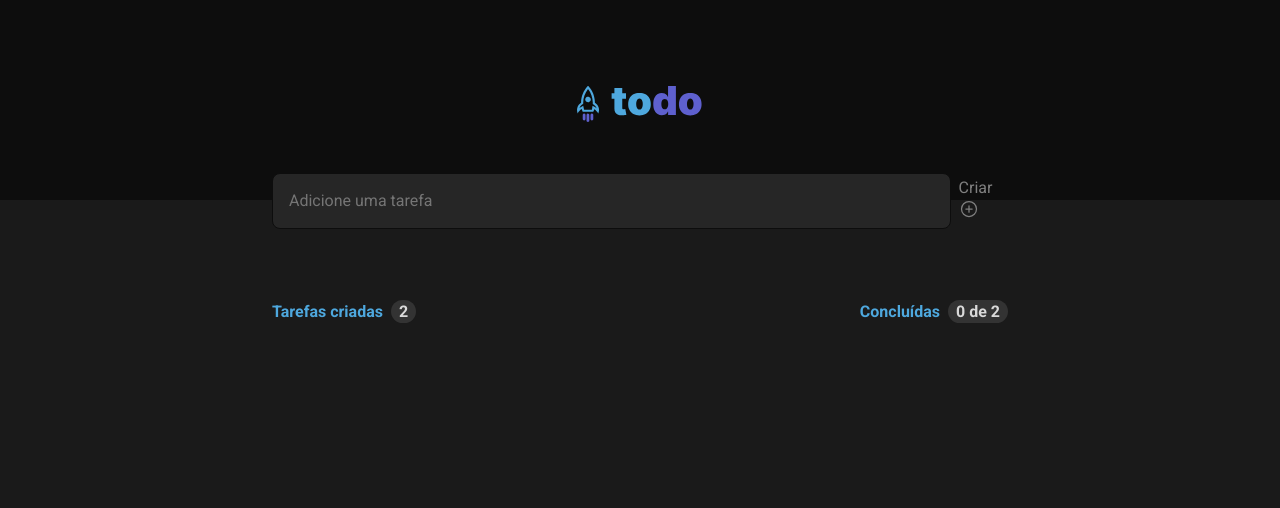
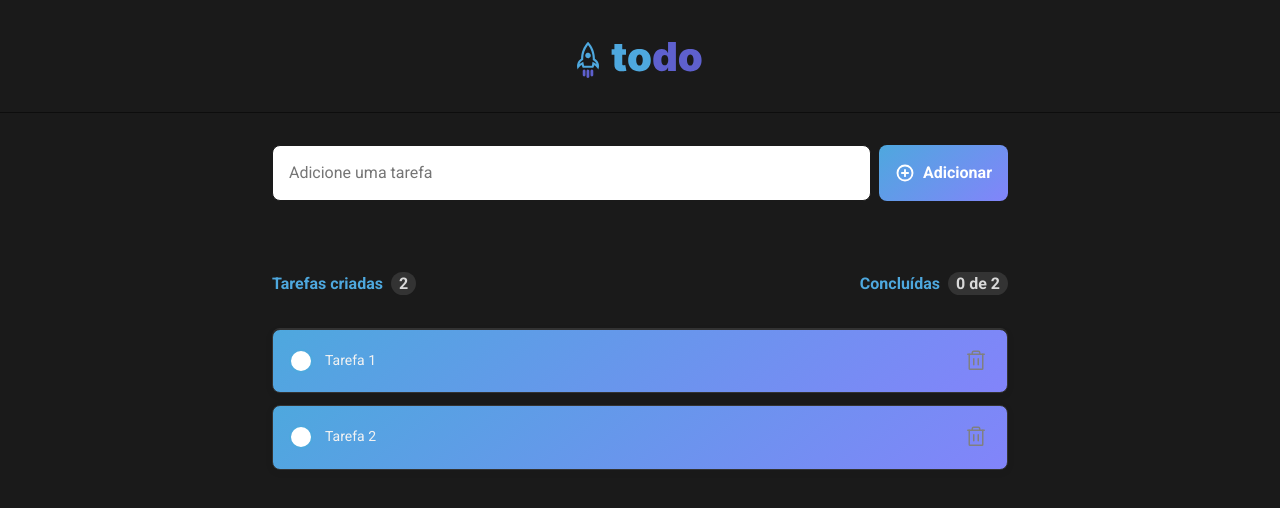
Before and after one commit to alefealves/desafio-react, a React (Vite) app: page / in a window 1280 px wide. Shown: the top 508 px of the page. Built offline with nearby package versions, Linux system fonts and the light colour scheme.

Commit message:
Correcao de bugs e aplicacao de estilos

```diff
--- a/src/App.tsx
+++ b/src/App.tsx
@@ -41,14 +41,15 @@ export function App() {
     setNewTask(event.target.value);
   };
 
-  const handleCreateTask = (event: any) => {
+  const handleCreateTask = (event: React.FormEvent) => {
     event.preventDefault();
+    if (!newTask.trim()) return;
 
-    setTasks([
-      ...tasks,
+    setTasks(prevTasks => [
+      ...prevTasks,
       {
         id: uuidv4(),
-        title: newTask,
+        title: newTask.trim(),
         isDeleted: false,
         isCompleted: false,
       },
@@ -57,23 +58,21 @@ export function App() {
   };
 
   const completeTask = (id: string) => {
-    const tasksWithoutCompleteOne = tasks.map((task: Task) =>
-      task.id === id ? { ...task, isCompleted: true } : task
+    setTasks(prevTasks =>
+      prevTasks.map(task =>
+        task.id === id ? { ...task, isCompleted: true } : task
+      )
     );
-
-    setTasks(tasksWithoutCompleteOne);
   };
 
   const deleteTask = (id: string) => {
-    const taskssWithoutDeleteOne = tasks.filter((task: Task) => task.id !== id);
-
-    setTasks(taskssWithoutDeleteOne);
+    setTasks(prevTasks => prevTasks.filter(task => task.id !== id));
   };
 
   useEffect(() => {
-  const completed = tasks.filter((task: Task) => task.isCompleted).length;
-  setTotalCompleted(completed);
-}, [tasks]);
+    const completed = tasks.filter((task: any) => task.isCompleted).length;
+    setTotalCompleted(completed);
+  }, [tasks]);
 
 
   return (
@@ -82,15 +81,17 @@ export function App() {
       <main className={styles.wrapper}>
         <form className={styles.newText} onSubmit={handleCreateTask}>
           <input
+            id="newTask"
+            name="newTask"
             type="text"
             placeholder="Adicione uma tarefa"
             value={newTask}
             onChange={handleNewTaskChange}
             required
           />
-          <button type="submit">
-            Criar
-            <PlusCircle size={20} />
+          <button type="submit" className={styles.newButton}>
+            <PlusCircle size={20} weight="bold"/>
+            Adicionar
           </button>
         </form>
         <div className={styles.content}>
@@ -111,6 +112,7 @@ export function App() {
             {tasks.length > 0 ? (
               tasks.map((task: Task) => (
                   <Task
+                    key={task.id}
                     id={task.id}
                     checked={task.isCompleted}
                     title={task.title}
--- a/src/app.module.css
+++ b/src/app.module.css
@@ -6,7 +6,7 @@
   grid-template-columns: 1fr;
   gap: 0.5rem;
   align-items: flex-start;
-  margin-top: -1.6875rem
+  margin-top: 2rem
 }
 
 .newText {
@@ -17,26 +17,28 @@
 
 .newText input {
   width: 100%;
-  background: var(--gray-500);
-  color: var(--gray-300);
+  background: #ffffff;
+  color: #000000;
   border-radius: 8px;
   padding: 1rem;
-  border: 1px solid var(--gray-700);
+  transition: box-shadow 0.2s;
+  border: 1px solid var(--gray-600);
 }
 
 .newText input:focus {
-  color: var(--gray-100);
+  color: #000000;
+  outline: none;
+  box-shadow: 0 0 0 2px var(--blue-300);
 }
 
-.newText button {
+.newButton {
   border-radius: 8px;
   border: 0;
   cursor: pointer;
-  background: var(--blue-500);
-  color: var(--gray-100);
+  background: linear-gradient(140deg, #4EA8DE, #8284FA);
+  color: white;
   padding: 1rem;
   font-weight: bold;
-
   display: flex;
   align-items: center;
   justify-content: center;
@@ -44,9 +46,14 @@
   transition: background 0.1s;
 }
 
-.newText button:hover {
-  background: var(--blue-300);
+.newButton:hover {
+  background: linear-gradient(140deg, #5eb8ee, #9294fa);
 }
+
+.newButton:active {
+  transform: scale(0.98);
+}
+
 
 .content {
   margin-top: 4rem;
@@ -75,14 +82,12 @@
 .contentBox {
   border-radius: 8px;
   border-top: 1px solid var(--gray-400);
-
   display: flex;
   flex-direction: column;
   justify-content: center;
   align-items: center;
   align-self: stretch;
-
-  margin-top: -66.5rem;
+  margin-top: 2rem;
   gap: 0.75rem;
 }
 
--- a/src/components/Header/header.module.css
+++ b/src/components/Header/header.module.css
@@ -1,7 +1,8 @@
 .header {
-  background: var(--gray-700);
+  background-color: var(--header-background);
   display: flex;
-  height: 12.5rem;
+  width: 100%;
+  padding: 2rem 0;
   justify-content: center;
   align-items: center;
   border-bottom: 1px solid var(--gray-700);
--- a/src/components/Task/index.tsx
+++ b/src/components/Task/index.tsx
@@ -1,7 +1,15 @@
 import { Trash } from "phosphor-react";
 import styles from "./task.module.css";
 
-export function Task({ checked, title, id, onComplete, onDelete }: any) {
+interface TaskProps {
+  id: string;
+  checked: boolean;
+  title: string;
+  onComplete: (id: string) => void;
+  onDelete: (id: string) => void;
+}
+
+export function Task({ checked, title, id, onComplete, onDelete }: TaskProps) {
   const handleCompleteTask = () => {
     onComplete(id);
   };
@@ -15,12 +23,12 @@ export function Task({ checked, title, id, onComplete, onDelete }: any) {
       <div>
         <input
           type="checkbox"
-          id="task"
-          name="task"
+          id={`task-${id}`}
+          name={`task-${id}`}
           checked={checked}
-          onClick={handleCompleteTask}
+          onChange={handleCompleteTask}
         />
-        <label htmlFor="task">{title}</label>
+        <label htmlFor={`task-${id}`}>{title}</label>
       </div>
       <button type="button" onClick={handleDeleteTask}>
         <Trash size={24} />
--- a/src/components/Task/task.module.css
+++ b/src/components/Task/task.module.css
@@ -1,9 +1,9 @@
 .task {
-  background: var(--gray-500);
+  background: linear-gradient(140deg, #4EA8DE, #8284FA); /*var(--gray-500);*/
   border: 1px solid var(--gray-400);
   box-shadow: 0px 2px 8px rgba(0, 0, 0, 0.06);
   border-radius: 8px;
-
+  color: white;
   gap: 0.75rem;
   padding: 1rem;
 
@@ -25,6 +25,7 @@
   cursor: pointer;
   transition: border .1s;
   margin-right: 0.75rem;
+  background: #ffffff;
 }
 
 .task input[type="checkbox"]:hover  {
--- a/src/global.css
+++ b/src/global.css
@@ -38,7 +38,3 @@ body, input, textarea, button {
   font-size: 1rem;
   line-height: 1.4;
 }
-
-html body button {
-  all: unset !important;
-}
--- a/src/main.tsx
+++ b/src/main.tsx
@@ -3,6 +3,10 @@ import { App } from "./App";
 
 import "./global.css";
 
+import React from "react";
+
 ReactDOM.createRoot(document.getElementById("root") as HTMLElement).render(
-  <App />
+  <React.StrictMode>
+    <App />
+  </React.StrictMode>
 );
--- a/vite.config.ts
+++ b/vite.config.ts
@@ -3,5 +3,25 @@ import react from '@vitejs/plugin-react'
 
 // https://vitejs.dev/config/
 export default defineConfig({
-  plugins: [react()]
+  plugins: [
+    react(),
+    /*{
+      name: 'inject-react-devtools',
+      apply: 'serve',
+      transformIndexHtml(html) {
+        return {
+          html,
+          tags: [
+            {
+              tag: 'script',
+              attrs: {
+                src: 'http://localhost:8097',
+              },
+              injectTo: 'head',
+            },
+          ],
+        };
+      },
+    },*/
+  ],
 })
```
Also changed, not shown: package.json (+4 -3 lines), 2 other files (tests, documents, lock files or other folders).
